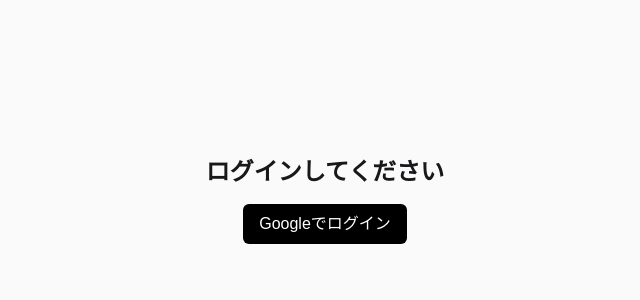
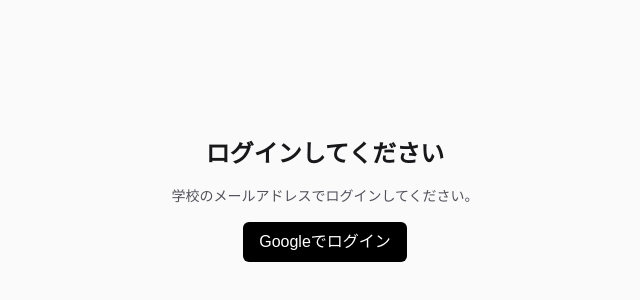
Before and after one commit to yuuke-ja/book-lending-system, a Next.js app: page / in a window 1280 px wide. Shown: the part 200-500 px from the top of the page, without its empty margins (315-955 px from the left). Built offline with nearby package versions, Linux system fonts and the light colour scheme; no server answers.

Commit message:
ログイン説明

```diff
--- a/app/(user)/layout.tsx
+++ b/app/(user)/layout.tsx
@@ -18,6 +18,9 @@
           <h1 className="text-2xl font-semibold text-zinc-900">
             ログインしてください
           </h1>
+          <p className="text-sm text-zinc-600">
+            学校のメールアドレスでログインしてください。
+          </p>
           <LoginButton />
         </div>
       </main>
```
